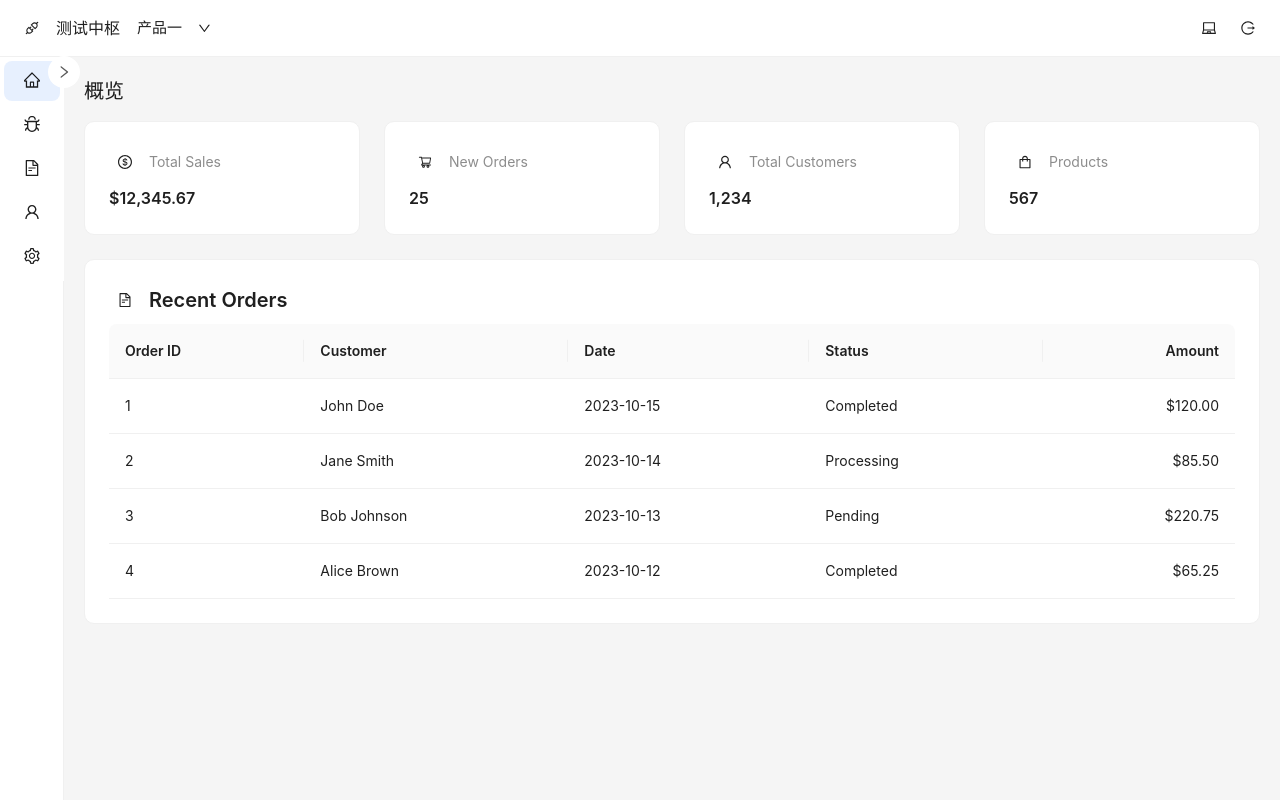
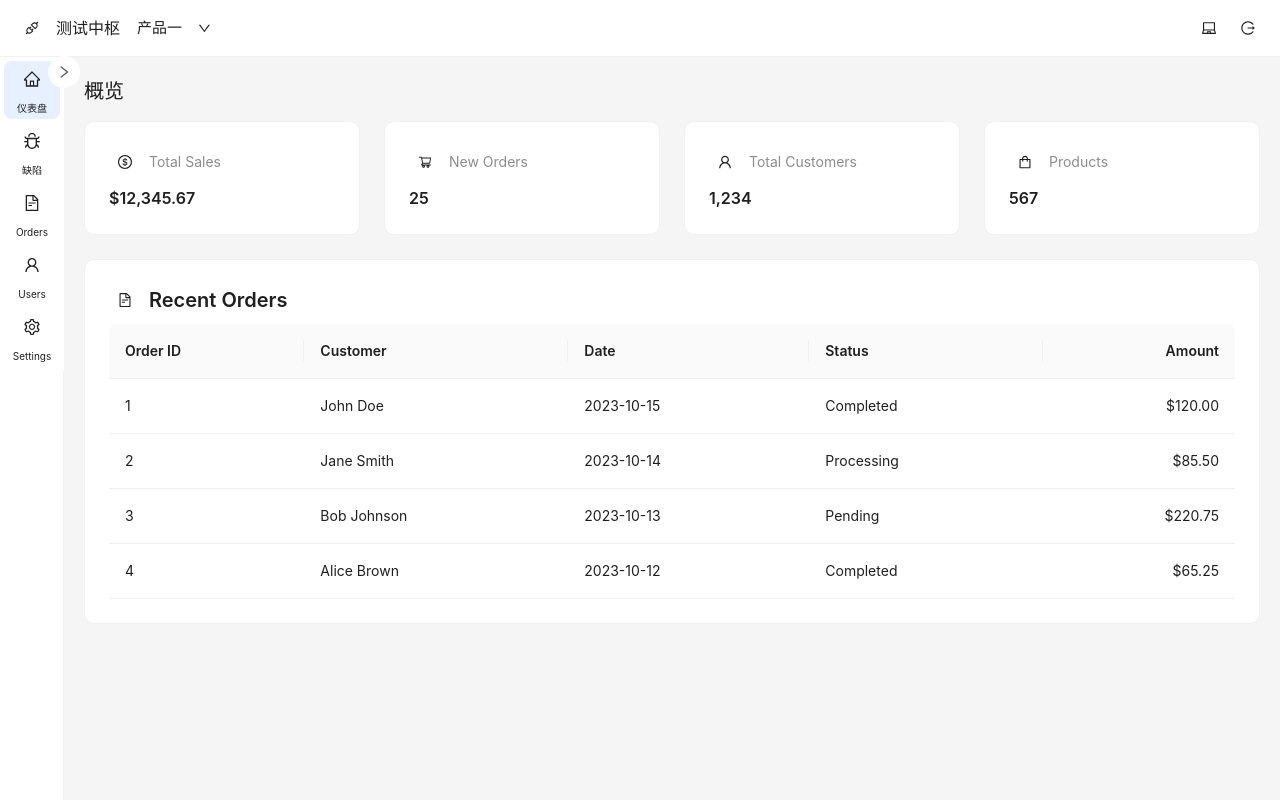
Before and after one commit to YongShuaiJi/auto-insight, a React (Vite) app: page / in a window 1280 px wide. Built offline with nearby package versions, Linux system fonts and the light colour scheme.

Commit message:
样式优化

```diff
--- a/src/components/ProductDropdown.tsx
+++ b/src/components/ProductDropdown.tsx
@@ -1,5 +1,5 @@
 import React, { useState, useEffect } from 'react';
-import { Button, Dropdown, Typography, Tooltip, Space, DownOutlined } from '../ui';
+import { Button, Dropdown, DownOutlined } from '../ui';
 import { fetchProducts } from '../services/api.ts';
 import type { Product } from "../services/api.ts";
 import { useThemeMode } from '../theme/ThemeModeContext';
@@ -65,8 +65,7 @@ const ProductDropdown: React.FC<ProductDropdownProps> = ({
             })),
           }}
         >
-          <Tooltip title={""}>
-            <Button
+          <Button
               type="text"
               onClick={() => setMenuOpen((v) => !v)}
               style={{
@@ -89,7 +88,6 @@ const ProductDropdown: React.FC<ProductDropdownProps> = ({
                 }}
               />
             </Button>
-          </Tooltip>
         </Dropdown>
       </div>
   );
--- a/src/components/Sidebar.tsx
+++ b/src/components/Sidebar.tsx
@@ -15,11 +15,11 @@ interface SidebarProps {
 }
 
 const Sidebar: React.FC<SidebarProps> = ({
-  navItems,
-  selectedItem,
-  onItemSelect,
-  width = 240
-}) => {
+                                           navItems,
+                                           selectedItem,
+                                           onItemSelect,
+                                           width = 240
+                                         }) => {
   const [collapsed, setCollapsed] = useState(true);
   const collapsedWidth = 64; // Width when collapsed
   const currentWidth = collapsed ? collapsedWidth : width;
@@ -54,8 +54,30 @@ const Sidebar: React.FC<SidebarProps> = ({
           onClick={(e) => onItemSelect(e.key as string)}
           items={navItems.map((item) => ({
             key: item.id,
-            icon: item.icon,
-            label: item.label
+            style: collapsed ? { height: 58, lineHeight: '52px', overflow: 'visible' } : undefined,
+            icon: (
+              <div
+                style={{
+                  display: 'flex',
+                  flexDirection: 'column',
+                  alignItems: 'center',
+                  justifyContent: 'center',
+                  lineHeight: 1,
+                  // Ensure the icon block has enough height in collapsed mode to show two rows
+                  minHeight: collapsed ? 40 : undefined,
+                  overflow: 'visible'
+                }}
+              >
+                <span style={{ display: 'inline-flex', alignItems: 'center', justifyContent: 'center' }}>{item.icon}</span>
+                {collapsed && (
+                  <span style={{ fontSize: 10, marginTop: 2, whiteSpace: 'nowrap' }}>{item.label}</span>
+                )}
+              </div>
+            ),
+            // Keep label empty in collapsed to avoid duplicate; use string in expanded
+            label: collapsed ? '' : item.label,
+            // Use antd Menu's built-in tooltip (only when collapsed)
+            title: collapsed ? item.label : undefined
           }))}
         />
       </div>
```
